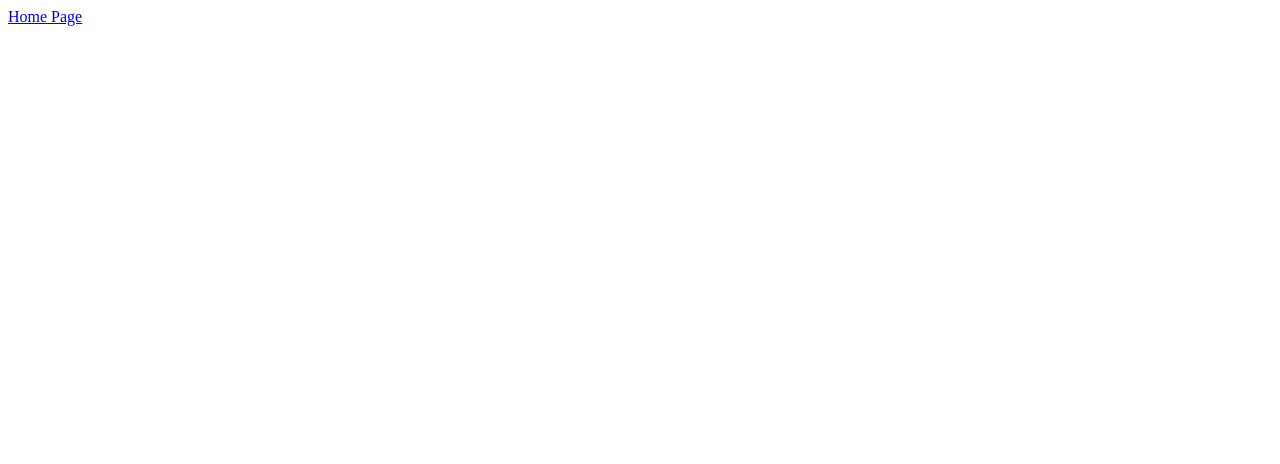
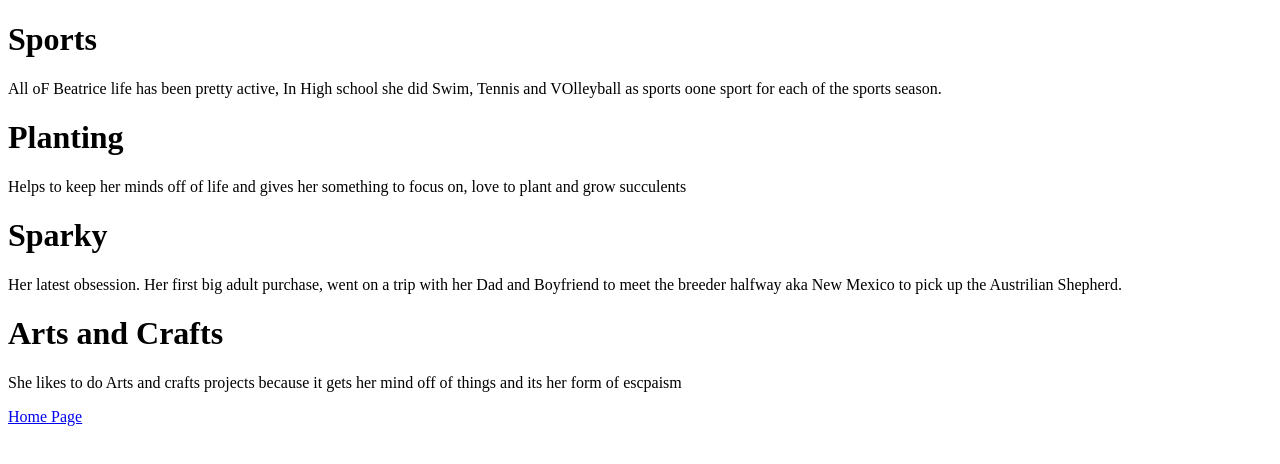
Before and after one commit to Himattchu/bioSite, a plain HTML site: page Hobbies Page.html in a window 1280 px wide. Drawn offline with Linux system fonts and the light colour scheme.

Commit message:
pushing on 6/30

```diff
--- a/Hobbies Page.html
+++ b/Hobbies Page.html
@@ -1,13 +1,42 @@
 <!DOCTYPE html>
 <html lang="en">
 <head>
-    <meta name= "description" content="Assignment 3.3" />
+    <meta name= "description" content="bioSite" />
     <meta name= "author" content=" Matthew Trinh " />
-    <link rel="stylesheet" href="homepage.css">
+    <link rel="stylesheet" href="hobbiespage.css">
     <title>BioSite About Page</title>
 </head>
 <body>
-
+    <div id="sports">
+    <h1>Sports</h1>
+    <p>
+        All oF Beatrice life has been pretty active, In High school she did Swim, Tennis and VOlleyball as sports
+        oone sport for each of the sports season.
+         <!-- (might include) Due her injury and seeing others get hurt through high school, she thgouht about becoming a Physical Therapist. -->
+    </p>
+        <div id="sportsPic"></div>
+    </div>
+    <div id="Planting">
+    <h1> Planting</h1>
+    <p>
+        Helps to keep her minds off of life and gives her something to focus on, love to plant and grow succulents
+    </p>
+    <div id="plantPic"></div>
+    </div>
+    <div id="Sparky">
+    <h1>Sparky</h1>
+    <p>
+        Her latest obsession. Her first big adult purchase, went on a trip with her Dad and Boyfriend to meet the
+        breeder halfway aka New Mexico to pick up the Austrilian Shepherd.
+    </p>
+        <div id="sparkyPic"></div>
+    </div>
+    <div id = "artsAndCrafts">
+        <h1> Arts and Crafts</h1>
+        <p>
+           She likes to do Arts and crafts projects because it gets her mind off of things and its her form of escpaism
+        </p>
+    </div>
  <a href="C:\Users\Matthew Tranh\csd-340\bioSite\Home page.html">Home Page </a>
 
 </body>
```
Also changed, not shown: About page.html (+21 -3 lines), index.html (renamed from Home page.html, +1 -1 lines), homepage.css (deleted), index.css (added), 1 other file.
